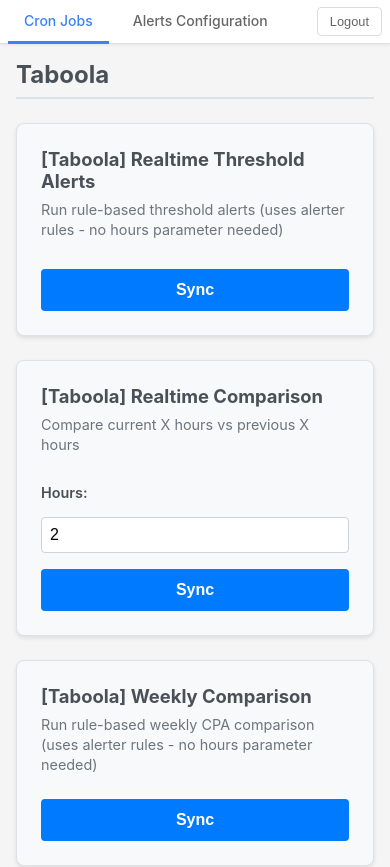
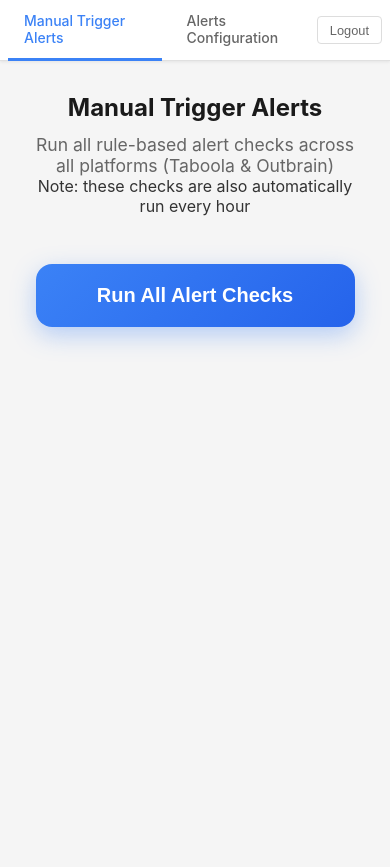
Before and after one commit to AJMedia-landers/alerter-frontend, a Next.js app: page /cron in a window 390 px wide. Shown: the top 867 px of the page. After the commit the page ends 844 px from the top, so only its background shows below. Built offline with nearby package versions, Linux system fonts and the light colour scheme.

Commit message:
🔨 fix(ui): update ui fixes

```diff
--- a/src/app/(authenticated)/cron/page.tsx
+++ b/src/app/(authenticated)/cron/page.tsx
@@ -2,192 +2,115 @@
 
 import { useState } from "react";
 
-interface SyncResponse {
+interface AlertResult {
+  endpoint: string;
   success: boolean;
   message: string;
   data?: Record<string, unknown>;
-  syncStatus?: string;
   errors?: string[];
 }
 
-interface CronEndpoint {
-  title: string;
-  description: string;
-  endpoint: string;
-  params?: { name: string; defaultValue: number; min: number; max: number; label: string }[];
-}
-
-const taboolaEndpoints: CronEndpoint[] = [
-  {
-    title: "[Taboola] Realtime Threshold Alerts",
-    description: "Run rule-based threshold alerts (uses alerter rules - no hours parameter needed)",
-    endpoint: "taboola/sync-realtime-reports-threshold",
-  },
-  {
-    title: "[Taboola] Realtime Comparison",
-    description: "Compare current X hours vs previous X hours",
-    endpoint: "taboola/sync-realtime-reports-comparison",
-    params: [{ name: "hours", defaultValue: 2, min: 1, max: 24, label: "Hours" }],
-  },
-  {
-    title: "[Taboola] Weekly Comparison",
-    description: "Run rule-based weekly CPA comparison (uses alerter rules - no hours parameter needed)",
-    endpoint: "taboola/sync-weekly-comparison",
-  },
-  {
-    title: "[Taboola] Realtime vs Historical",
-    description: "Compare realtime X hours vs Y days historical average",
-    endpoint: "taboola/sync-realtime-vs-historical",
-    params: [
-      { name: "hours", defaultValue: 2, min: 1, max: 24, label: "Hours (Realtime)" },
-      { name: "days", defaultValue: 2, min: 1, max: 30, label: "Days (Historical)" },
-    ],
-  },
+const alertEndpoints = [
+  { name: "Taboola", endpoint: "taboola/sync-realtime-reports-threshold" },
+  { name: "Outbrain", endpoint: "outbrain/sync-realtime-reports-threshold" },
 ];
 
-const outbrainEndpoints: CronEndpoint[] = [
-  {
-    title: "[Outbrain] Realtime Threshold Alerts",
-    description: "Run rule-based threshold alerts for Outbrain marketers (uses alerter rules)",
-    endpoint: "outbrain/sync-realtime-reports-threshold",
-  },
-];
+export default function ManualTriggerAlertsPage() {
+  const [loading, setLoading] = useState(false);
+  const [results, setResults] = useState<AlertResult[]>([]);
 
-export default function CronPage() {
-  const [loading, setLoading] = useState<string | null>(null);
-  const [response, setResponse] = useState<SyncResponse | null>(null);
-  const [paramValues, setParamValues] = useState<Record<string, Record<string, number>>>({});
+  const triggerAllAlerts = async () => {
+    setLoading(true);
+    setResults([]);
 
-  const handleSync = async (endpoint: string, params?: Record<string, number>) => {
-    setLoading(endpoint);
-    setResponse(null);
+    const allResults: AlertResult[] = [];
 
+    for (const { name, endpoint } of alertEndpoints) {
       try {
-      const queryParams = params
-        ? new URLSearchParams(
-            Object.entries(params).reduce((acc, [key, value]) => {
-              acc[key] = String(value);
-              return acc;
-            }, {} as Record<string, string>)
-          )
-        : "";
-
-      const url = `/api/cron/${endpoint}${queryParams ? `?${queryParams}` : ""}`;
-
-      const res = await fetch(url, {
+        const res = await fetch(`/api/cron/${endpoint}`, {
           method: "GET",
-        headers: {
-          "Content-Type": "application/json",
-        },
+          headers: { "Content-Type": "application/json" },
         });
-
         const data = await res.json();
-      setResponse(data);
+        allResults.push({
+          endpoint: name,
+          success: data.success,
+          message: data.message,
+          data: data.data,
+          errors: data.errors,
+        });
       } catch {
-      setResponse({
+        allResults.push({
+          endpoint: name,
           success: false,
           message: "Request failed",
         });
-    } finally {
-      setLoading(null);
       }
+    }
+
+    setResults(allResults);
+    setLoading(false);
   };
 
-  const getParamValue = (endpoint: string, paramName: string, defaultValue: number) => {
-    return paramValues[endpoint]?.[paramName] ?? defaultValue;
-  };
-
-  const setParamValue = (endpoint: string, paramName: string, value: number) => {
-    setParamValues((prev) => ({
-      ...prev,
-      [endpoint]: {
-        ...prev[endpoint],
-        [paramName]: value,
-      },
-    }));
-  };
-
-  const renderEndpointCard = (item: CronEndpoint) => (
-    <div key={item.endpoint} className="form-card">
-      <h3>{item.title}</h3>
-      <p className="description">{item.description}</p>
-      <form
-        onSubmit={(e) => {
-          e.preventDefault();
-          const params = item.params?.reduce((acc, param) => {
-            acc[param.name] = getParamValue(item.endpoint, param.name, param.defaultValue);
-            return acc;
-          }, {} as Record<string, number>);
-          handleSync(item.endpoint, params);
-        }}
-      >
-        {item.params?.map((param) => (
-          <div key={param.name} className="form-group">
-            <label htmlFor={`${item.endpoint}-${param.name}`}>{param.label}:</label>
-            <input
-              id={`${item.endpoint}-${param.name}`}
-              type="number"
-              min={param.min}
-              max={param.max}
-              value={getParamValue(item.endpoint, param.name, param.defaultValue)}
-              onChange={(e) =>
-                setParamValue(item.endpoint, param.name, Number(e.target.value))
-              }
-            />
-          </div>
-        ))}
-        <button type="submit" disabled={loading === item.endpoint}>
-          {loading === item.endpoint ? "Syncing..." : "Sync"}
-        </button>
-      </form>
-    </div>
-  );
+  const allSuccess = results.length > 0 && results.every((r) => r.success);
+  const hasErrors = results.some((r) => !r.success);
 
   return (
-    <div className="cron-sync-container">
-      <section className="sync-section">
-        <h2>Taboola</h2>
-        <div className="sync-grid">
-          {taboolaEndpoints.map(renderEndpointCard)}
-        </div>
-      </section>
-
-      <section className="sync-section">
-        <h2>Outbrain</h2>
-        <div className="sync-grid">
-          {outbrainEndpoints.map(renderEndpointCard)}
-        </div>
-      </section>
-
-      {response && (
-        <div className={`response-card ${response.success ? "success" : "error"}`}>
-          <h3>Response</h3>
-          <div className="response-status">
-            <strong>Status:</strong> {response.success ? "Success" : "Failed"}
-            {response.syncStatus && <span> ({response.syncStatus})</span>}
-          </div>
-          <div className="response-message">
-            <strong>Message:</strong> {response.message}
+    <div className="manual-trigger-container">
+      <div className="trigger-header">
+        <h1>Manual Trigger Alerts</h1>
+        <p className="trigger-description">
+          Run all rule-based alert checks across all platforms (Taboola &amp; Outbrain)
+        </p>
+        <p>Note: these checks are also automatically run every hour</p>
       </div>
 
-          {response.data && (
-            <details className="response-data">
+      <div className="trigger-action">
+        <button
+          className="trigger-all-btn"
+          onClick={triggerAllAlerts}
+          disabled={loading}
+        >
+          {loading ? "Running All Checks..." : "Run All Alert Checks"}
+        </button>
+      </div>
+
+      {results.length > 0 && (
+        <div className={`results-container ${allSuccess ? "all-success" : hasErrors ? "has-errors" : ""}`}>
+          <h2>Results</h2>
+          <div className="results-grid">
+            {results.map((result) => (
+              <div
+                key={result.endpoint}
+                className={`result-card ${result.success ? "success" : "error"}`}
+              >
+                <h3>{result.endpoint}</h3>
+                <div className="result-status">
+                  {result.success ? "Success" : "Failed"}
+                </div>
+                <p className="result-message">{result.message}</p>
+
+                {result.data && (
+                  <details className="result-data">
                     <summary>Response Data</summary>
-              <pre>{JSON.stringify(response.data, null, 2)}</pre>
+                    <pre>{JSON.stringify(result.data, null, 2)}</pre>
                   </details>
                 )}
 
-          {response.errors && response.errors.length > 0 && (
-            <details className="response-errors">
-              <summary>Errors ({response.errors.length})</summary>
+                {result.errors && result.errors.length > 0 && (
+                  <details className="result-errors">
+                    <summary>Errors ({result.errors.length})</summary>
                     <ul>
-                {response.errors.map((error, index) => (
+                      {result.errors.map((error, index) => (
                         <li key={index}>{error}</li>
                       ))}
                     </ul>
                   </details>
                 )}
               </div>
+            ))}
+          </div>
+        </div>
       )}
     </div>
   );
--- a/src/app/(authenticated)/layout.tsx
+++ b/src/app/(authenticated)/layout.tsx
@@ -26,7 +26,7 @@
               href="/cron"
               className={`nav-tab ${pathname === "/cron" ? "active" : ""}`}
             >
-              Cron Jobs
+              Manual Trigger Alerts
             </Link>
             <Link
               href="/alerts"
--- a/src/app/globals.css
+++ b/src/app/globals.css
@@ -347,7 +347,203 @@
 }
 
 /* ============================================
-   CRON SYNC STYLES
+   MANUAL TRIGGER ALERTS STYLES
+   ============================================ */
+
+.manual-trigger-container {
+  width: 90%;
+  max-width: 800px;
+  margin: 0 auto;
+  padding: 3rem 2rem;
+}
+
+.trigger-header {
+  text-align: center;
+  margin-bottom: 3rem;
+}
+
+.trigger-header h1 {
+  font-size: 2rem;
+  font-weight: 700;
+  color: #1a1a1a;
+  margin: 0 0 0.75rem 0;
+}
+
+.trigger-description {
+  font-size: 1.1rem;
+  color: #666;
+  margin: 0;
+}
+
+.trigger-action {
+  display: flex;
+  justify-content: center;
+  margin-bottom: 3rem;
+}
+
+.trigger-all-btn {
+  padding: 1.5rem 4rem;
+  font-size: 1.5rem;
+  font-weight: 700;
+  background: linear-gradient(135deg, #3b82f6 0%, #2563eb 100%);
+  color: white;
+  border: none;
+  border-radius: 16px;
+  cursor: pointer;
+  transition: all 0.3s ease;
+  box-shadow: 0 8px 24px rgba(59, 130, 246, 0.35);
+}
+
+.trigger-all-btn:hover:not(:disabled) {
+  transform: translateY(-3px);
+  box-shadow: 0 12px 32px rgba(59, 130, 246, 0.45);
+}
+
+.trigger-all-btn:active:not(:disabled) {
+  transform: translateY(-1px);
+}
+
+.trigger-all-btn:disabled {
+  background: linear-gradient(135deg, #94a3b8 0%, #64748b 100%);
+  cursor: not-allowed;
+  box-shadow: 0 4px 12px rgba(100, 116, 139, 0.25);
+}
+
+.results-container {
+  background: white;
+  border-radius: 16px;
+  padding: 2rem;
+  box-shadow: 0 4px 20px rgba(0, 0, 0, 0.08);
+  animation: slideIn 0.3s ease-out;
+}
+
+.results-container h2 {
+  margin: 0 0 1.5rem 0;
+  font-size: 1.25rem;
+  color: #1a1a1a;
+}
+
+.results-container.all-success {
+  border: 2px solid #22c55e;
+}
+
+.results-container.has-errors {
+  border: 2px solid #ef4444;
+}
+
+.results-grid {
+  display: grid;
+  gap: 1rem;
+}
+
+.result-card {
+  padding: 1.25rem;
+  border-radius: 12px;
+  border: 2px solid #e5e7eb;
+  background: #f9fafb;
+}
+
+.result-card.success {
+  border-color: #22c55e;
+  background: #f0fdf4;
+}
+
+.result-card.error {
+  border-color: #ef4444;
+  background: #fef2f2;
+}
+
+.result-card h3 {
+  margin: 0 0 0.5rem 0;
+  font-size: 1.1rem;
+  color: #1a1a1a;
+}
+
+.result-status {
+  display: inline-block;
+  padding: 0.25rem 0.75rem;
+  border-radius: 6px;
+  font-size: 0.85rem;
+  font-weight: 600;
+  margin-bottom: 0.75rem;
+}
+
+.result-card.success .result-status {
+  background: #dcfce7;
+  color: #166534;
+}
+
+.result-card.error .result-status {
+  background: #fee2e2;
+  color: #991b1b;
+}
+
+.result-message {
+  margin: 0;
+  font-size: 0.95rem;
+  color: #4b5563;
+}
+
+.result-data,
+.result-errors {
+  margin-top: 1rem;
+}
+
+.result-data summary,
+.result-errors summary {
+  cursor: pointer;
+  font-weight: 600;
+  padding: 0.5rem 0.75rem;
+  background-color: #e5e7eb;
+  border-radius: 6px;
+  user-select: none;
+  font-size: 0.9rem;
+}
+
+.result-data summary:hover,
+.result-errors summary:hover {
+  background-color: #d1d5db;
+}
+
+.result-data pre {
+  background-color: #f3f4f6;
+  padding: 1rem;
+  border-radius: 6px;
+  overflow-x: auto;
+  font-size: 0.8rem;
+  margin-top: 0.5rem;
+  border: 1px solid #e5e7eb;
+}
+
+.result-errors ul {
+  margin-top: 0.5rem;
+  padding-left: 1.5rem;
+}
+
+.result-errors li {
+  color: #dc2626;
+  margin-bottom: 0.25rem;
+  font-size: 0.9rem;
+}
+
+@media (max-width: 768px) {
+  .manual-trigger-container {
+    padding: 2rem 1rem;
+  }
+
+  .trigger-header h1 {
+    font-size: 1.5rem;
+  }
+
+  .trigger-all-btn {
+    padding: 1.25rem 2.5rem;
+    font-size: 1.25rem;
+    width: 100%;
+  }
+}
+
+/* ============================================
+   CRON SYNC STYLES (LEGACY)
    ============================================ */
 
 .cron-sync-container {
```
Also changed, not shown: src/app/(authenticated)/alerts/page.tsx (+30 -13 lines). Lines whose indentation alone changed are shown as unchanged.
